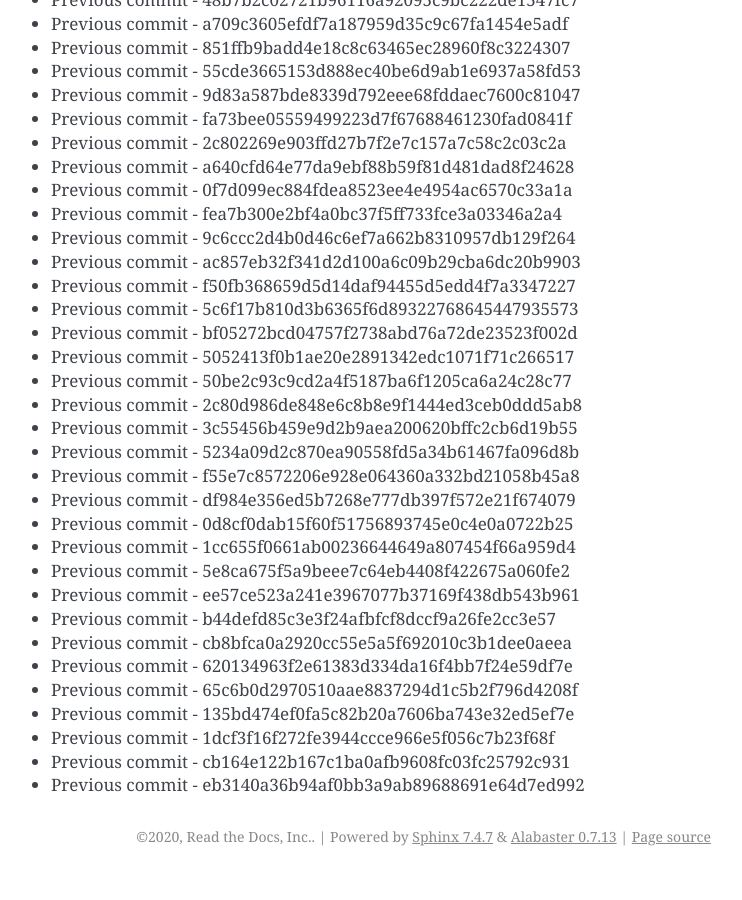
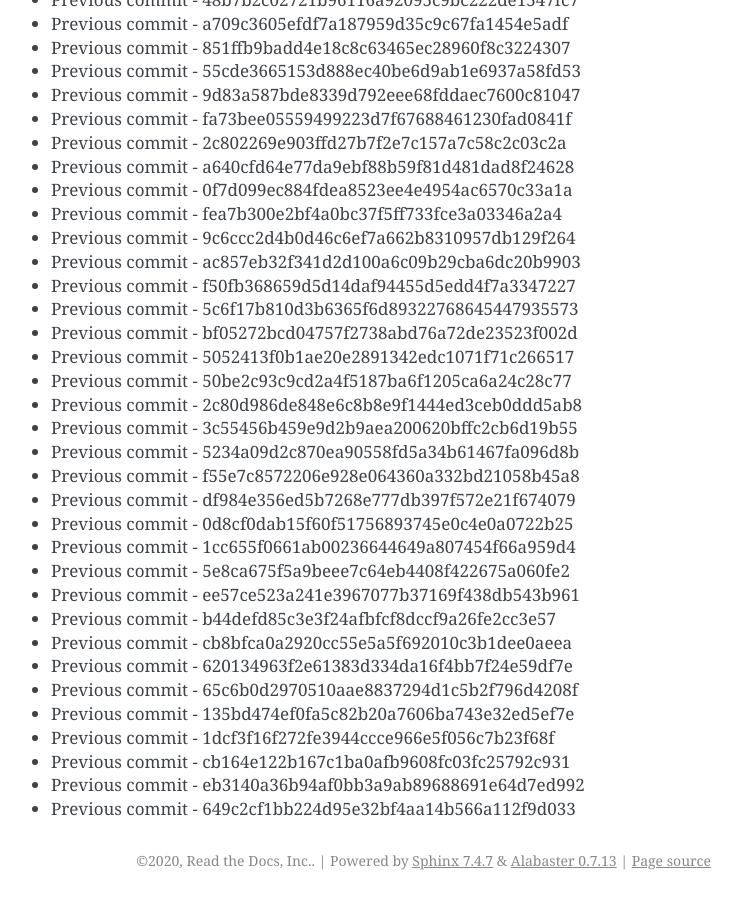
Before and after one commit to readthedocs/rtd-git-stresstest, a Sphinx documentation site: the page built from docs/updates.rst, in a window 1280 px wide and 900 px high, scrolled down 19336 px. Shown: the whole window, without its empty margins (399-1141 px from the left). Built offline with Sphinx 7.4.7, drawn with Linux system fonts in a browser that asks for light colours; before the commit the page ends 20212 px from its top, so only the background shows below that.

Commit message:
Generating commit from previous: 649c2cf1bb224d95e32bf4aa14b566a112f9d033

```diff
--- a/docs/updates.rst
+++ b/docs/updates.rst
@@ -844,3 +844,4 @@ It can be tested for any performance characteristics.
 * Previous commit - 1dcf3f16f272fe3944ccce966e5f056c7b23f68f
 * Previous commit - cb164e122b167c1ba0afb9608fc03fc25792c931
 * Previous commit - eb3140a36b94af0bb3a9ab89688691e64d7ed992
+* Previous commit - 649c2cf1bb224d95e32bf4aa14b566a112f9d033
```
